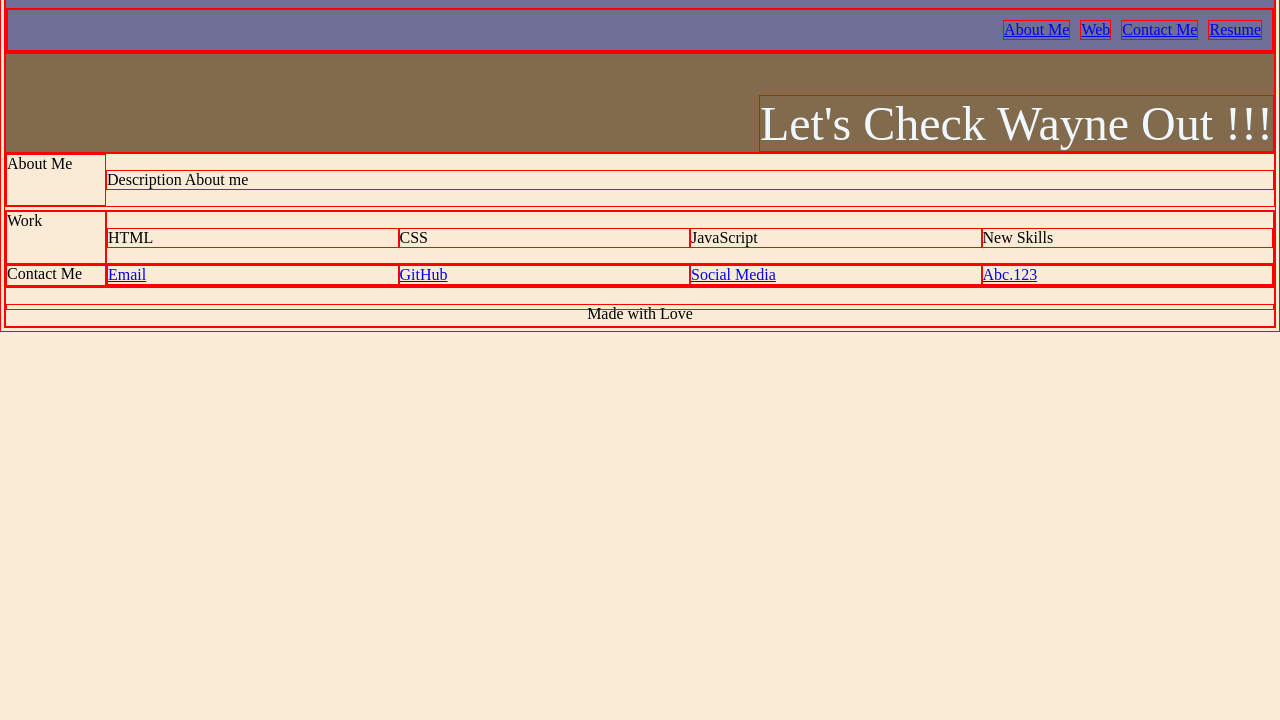
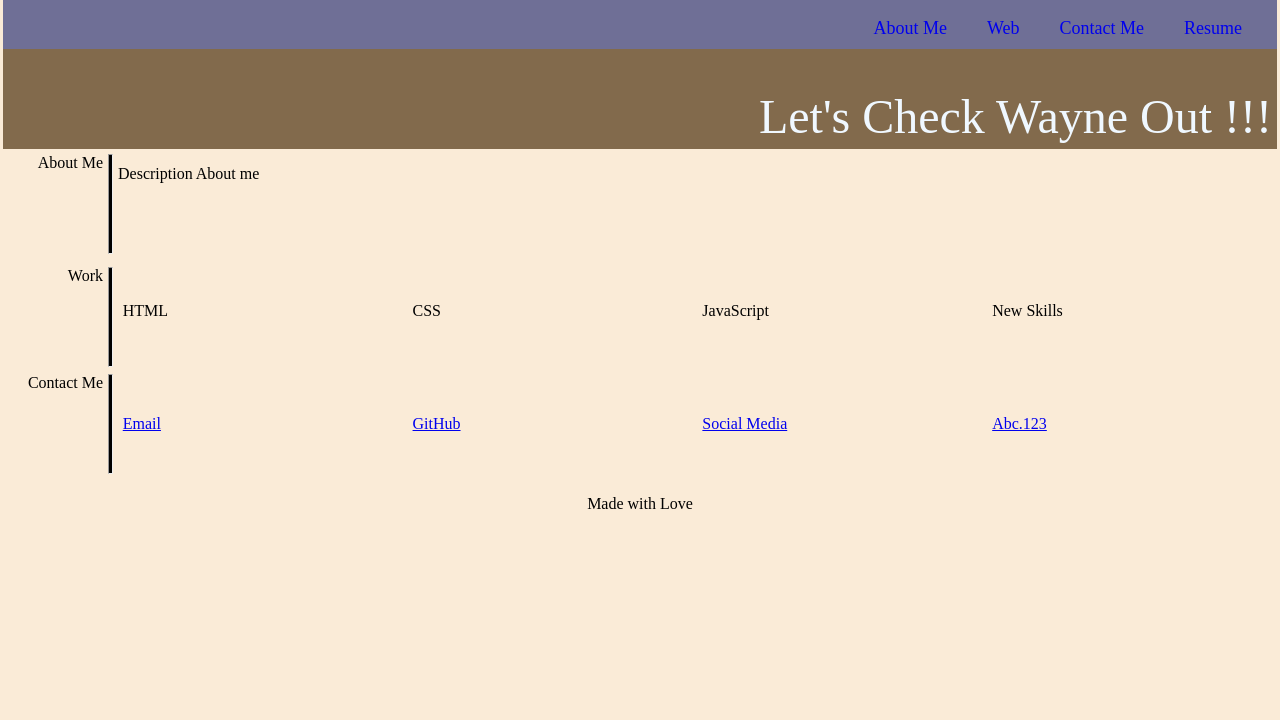
Before and after one commit to wayne80361/Professional-Portfolio-Wayne, a plain HTML site: page index.html in a window 1280 px wide. Shown: the part 80-800 px from the top of the page. Drawn offline with Linux system fonts and the light colour scheme.

Commit message:
switch <br /> to <hr /> to draw a line between <aside> and <p> or <a>.

```diff
--- a/Assets/style.css
+++ b/Assets/style.css
@@ -1,5 +1,5 @@
 * {
-  border: solid 1px red;
+  /* border: solid 1px red; */
   box-sizing: border-box;
 }
 
@@ -22,7 +22,12 @@ nav ul {
 }
 
 nav a {
-  margin: 5px;
+  padding: 10px;
+  padding-bottom: 0px;
+  margin-right: 20px;
+  margin-bottom: 5px;
+  text-decoration: none;
+  font-size: large;
 }
 
 h1 {
@@ -35,12 +40,14 @@ h1 {
   background-color: rgb(130, 106, 76);
   height: 100px;
   display: flex;
-  flex-direction: column;
   justify-content: flex-end;
   align-items: flex-end;
+  padding-bottom: 5px;
+  padding-right: 5px;
 }
 
-br {
+hr {
+  margin: 5px;
   width: 5px;
   height: 100px;
   background-color: black;
@@ -54,12 +61,15 @@ br {
 .aboutme aside,
 .work aside,
 .contactme aside {
+  margin-top: 5px;
+  text-align: right;
   min-width: 100px;
   max-width: 150px;
 }
 
 .aboutme p {
   flex: 1;
+  min-height: 30px;
 }
 
 .work {
@@ -67,10 +77,6 @@ br {
   position: relative;
   top: 3px;
 }
-
-/* .work aside {
-  width: 125px;
-} */
 
 .work div {
   display: flex;
@@ -82,21 +88,13 @@ br {
 
 .work div p {
   flex: 1 0;
-  min-height: auto;
+  min-height: 30px;
+  margin: 5px;
 }
 
 .contactme {
   display: flex;
 }
-
-/* .contactme aside {
-  width: 125px;
-} */
-
-/* section aside {
-  min-height: 100px;
-  padding: 10px;
-} */
 
 .contactme {
   min-height: fit-content;
@@ -111,9 +109,8 @@ br {
 }
 .contactme div a {
   flex: 1;
-
-  /* justify-content: center; */
-  /* margin: 15px; */
+  justify-content: center;
+  margin: 5px;
 }
 
 footer {
--- a/index.html
+++ b/index.html
@@ -25,12 +25,12 @@
     </section>
     <section class="aboutme">
       <aside>About Me</aside>
-      <br />
+      <hr />
       <p>Description About me</p>
     </section>
     <section class="work">
       <aside>Work</aside>
-      <br />
+      <hr />
       <div>
         <p>HTML</p>
         <p>CSS</p>
@@ -40,7 +40,7 @@
     </section>
     <section class="contactme">
       <aside>Contact Me</aside>
-      <br />
+      <hr />
       <div>
         <a href="mailto:wayne80361@gmail.com">Email</a>
         <a href="#">GitHub</a>
```
